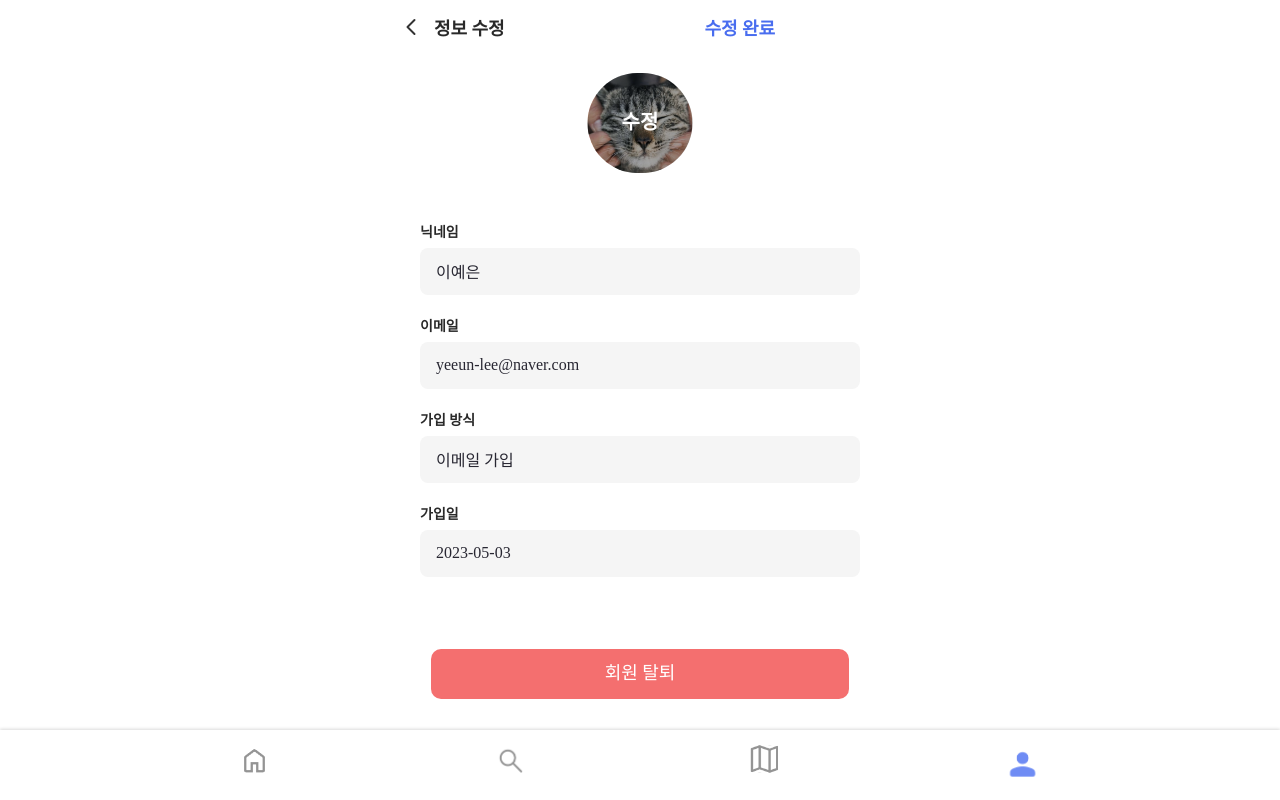
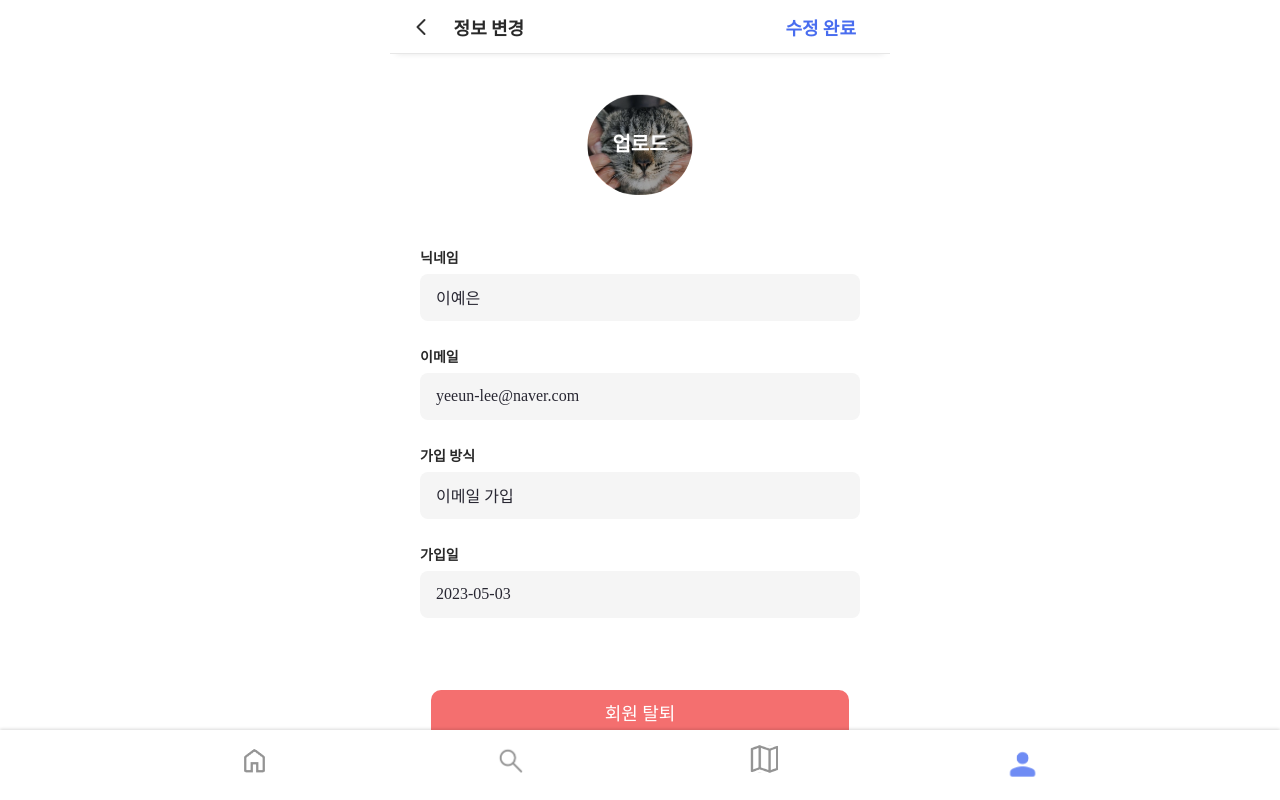
Before and after one commit to InHyeok-J/EnjoyTrip-FrontEnd, a Vue app: page /mypage/manage in a window 1280 px wide. Built offline with nearby package versions, Linux system fonts and the light colour scheme; no server answers.

Commit message:
Feat:mypage 1차 완료 - by jihwan

```diff
--- a/src/components/common/UserManageHeader.vue
+++ b/src/components/common/UserManageHeader.vue
@@ -30,8 +30,8 @@ export default {
 
 <style scoped>
 .is-shadow {
-  /* border-bottom: 1px solid #e7e7e7;
-  box-shadow: 0 6px 6px -6px #e7e7e7; */
+  border-bottom: 1px solid #e7e7e7;
+  box-shadow: 0 6px 6px -6px #e7e7e7;
 }
 .header {
   height: 54px;
--- a/src/components/mypage/MypageHome.vue
+++ b/src/components/mypage/MypageHome.vue
@@ -17,15 +17,19 @@
             </button>
         </div>
 
-        <div class="review">
+        <div class="review-container">
+            <div class="reviews">
                 <button class="review-block" :class="{ active: isReviewSelected }" @click="toggleReviewSelection('course')">
                     <div class="title">내가 작성한 <b>여행 코스</b></div>
                     <div class="count">38</div>
                 </button>
+            </div>
+            <div class="reviews">
                 <button class="course-block" :class="{ active: isCourseSelected }" @click="toggleReviewSelection('review')">
                     <div class="title">내가 작성한 <b>여행 후기</b></div>
                     <div class="count">5</div>
                 </button>
+            </div>
         </div>
 
         <div class="details">
@@ -110,11 +114,14 @@ export default {
     color: #000;
     text-align: center;
 }
-.review {
+.review-container {
     display: flex;
     flex-direction: row;
     justify-content: space-evenly;
-    margin-top: 15px;
+    margin-top: 30px;
+}
+.reviews{
+
 }
 .review-block {
 	background-color:white;
@@ -126,8 +133,6 @@ export default {
     padding: 17px 24px;
     gap: 10px;
 
-    width: 40%;
-    height: auto;
 
     border-radius: 10px;
 }
@@ -144,9 +149,6 @@ export default {
     align-items: center;
     padding: 17px 24px;
     gap: 10px;
-
-    width: 40%;
-    height: auto;
 
     border-radius: 10px;
 }
--- a/src/components/mypage/MypageUserManage.vue
+++ b/src/components/mypage/MypageUserManage.vue
@@ -1,14 +1,22 @@
 <template>
     <div class="main-container">
+        <div class="header">
+            <div class="bcak-btn" alt="back icon" @click="moveBack" >
+                <img class="bcak-btn-img" src="@/assets/LeftArrow.svg" alt="back icon" @click="moveBack" />
+            </div>
+            <div class="title-text">정보 변경</div>
+            <div class="modify" @click="modify">수정 완료
+            </div>
+        </div>
         <div class="profile">
-            <div class="image" @click="userIndoModify">
+            <div class="image">
                 <div class="img"></div>
-                <div class="img-modify">
-                    <div class="txt">
-                        수정
-                    </div>
+                <div class="filebox">
+                    <label for="ex_file">업로드</label>
+                    <input type="file" id="ex_file">
                 </div>
             </div>
+
             <div class="user-infoes">
                 <div class="user-info">
                     <div class="title">닉네임
@@ -67,6 +75,7 @@
 </template>
 
 <script>
+// import http from "@/api/axios/index.js"
 export default {
     data() {
         return {
@@ -91,9 +100,29 @@ export default {
 		// 			})
 		// 			.catch((exp) => alert("getTodo처리에 실패하였습니다." + exp));
 		// },
-        userIndoModify() {
-            console.log("프로필 수정");
-            return;
+        userPhotoModify() {
+            console.log("유저 사진 수정");
+
+        },
+        moveBack() {
+            const path = this.$route.path;
+            if (path.includes("mypage")) {
+                this.$router.push("/mypage");
+                return;
+            }
+            this.$router.push("/login");
+        },
+        modify() {
+            console.log("유저 정보 수정");
+            this.$router.push("/mypage");
+            // http
+			// 		.put("/todo/",this.todo)
+			// 		.then(() => {
+			// 			console.log("수정하였습니다.");
+			// 			this.$router.push("/user/" + this.user.id);
+			// 		})
+			// 		.catch((exp) => alert("회원정보 수정에 실패하였습니다." + exp));
+            // return;
         },
         userWithdraw() {
             console.log("회원 탈퇴");
@@ -114,9 +143,38 @@ export default {
 
 <style scoped>
 .main-container{
-    margin: 0px 30px;
+    margin: 0px 0px;
+}
+.header {
+  height: 54px;
+  display: flex;
+  align-items: center;
+
+  border-bottom: 1px solid #e7e7e7;
+  box-shadow: 0 6px 6px -6px #e7e7e7;
+  padding: 0 10px;
+}
+.back-btn-img{
+    margin: 10px;
+}
+.title-text {
+  font-weight: bold;
+  font-size: 18px;
+  width: 120%;
+  height: 24px;
+  padding: 4px 10% 0px 2%;
+}
+.modify{
+  color:#496DEF;
+  width: 120%;
+  height: 24px;
+  font-weight: bold;
+  font-size: 18px;
+  text-align:right;
+  padding: 4px 5% 0px 15%;
 }
 .profile {
+    margin: 0px 30px;
 	height:auto;
     display: flex;
     flex-direction: column;
@@ -130,6 +188,7 @@ export default {
     cursor: pointer;
     width: 100%;
     height: 20%;
+    margin-top:18px;
     padding : 18.5px 0px 10px
 }
 .img{
@@ -142,7 +201,7 @@ export default {
 
     transform: translate( 50%, 0% );
 }
-.img-modify{
+.filebox label {
     width: 104.75px;
     height: 100.33px;
     border-radius:500px;
@@ -150,30 +209,39 @@ export default {
     background-position: center;;
     background-color: rgba(0, 0, 0, 0.335);
 
-    transform: translate( -50%, 0% );
+    transform: translate( -50%, 3.5% );
 
     display: flex;
     justify-content: center;
     align-items: center;
-}
-.txt{
     color: white;
     font-size: 20px;
     font-style: normal;
     font-weight: 700;
     line-height: 27px;
 }
+
+.filebox input[type="file"] {  /* 파일 필드 숨기기 */
+  position: absolute;
+  width: 1px;
+  height: 1px;
+  padding: 0;
+  margin: -1px;
+  overflow: hidden;
+  clip:rect(0,0,0,0);
+  border: 0;
+}
 .user-infoes{
     display: flex;
     flex-direction: column;
     margin-top: 30px;
+    gap: 5px;
 }
 .user-info{
     display: flex;
     flex-direction: column;
     align-items: flex-start;
     padding: 10px 0px;
-    gap: 5px;
 
     height: 94px;
 }
--- a/src/views/MypageUserManageView.vue
+++ b/src/views/MypageUserManageView.vue
@@ -1,6 +1,5 @@
 <template>
   <div>
-    <user-manage-header title="정보 수정" shadow="is-shadow"/>
     <mypage-user-manage/>
     <common-footer/>
   </div>
@@ -8,10 +7,12 @@
 
 <script>
 import CommonFooter from "@/components/common/CommonFooter.vue"
-import UserManageHeader from "@/components/common/UserManageHeader.vue"
 import MypageUserManage from "@/components/mypage/MypageUserManage.vue"
 export default {
-  components: { CommonFooter, UserManageHeader, MypageUserManage },
+  components: {
+    CommonFooter,
+    MypageUserManage
+  },
 
 }
 </script>
```
Lines whose indentation alone changed are shown as unchanged.
